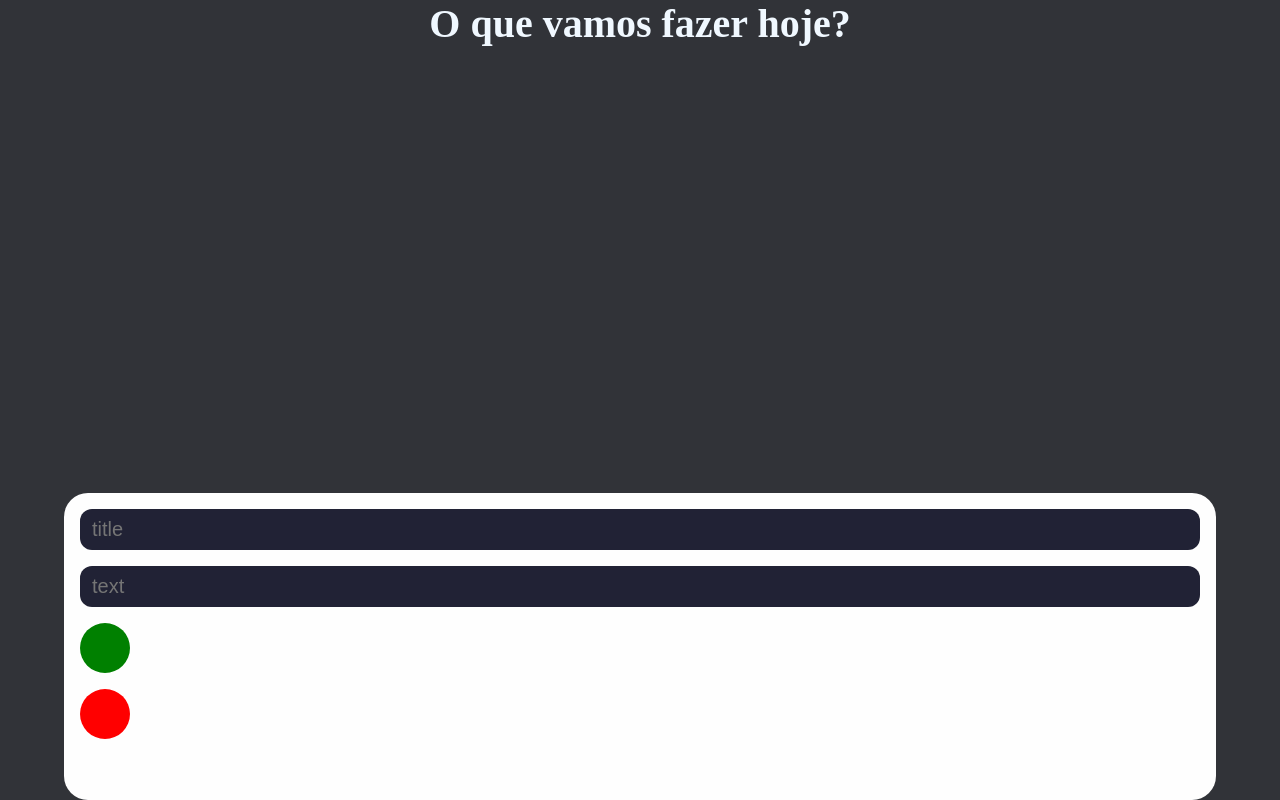
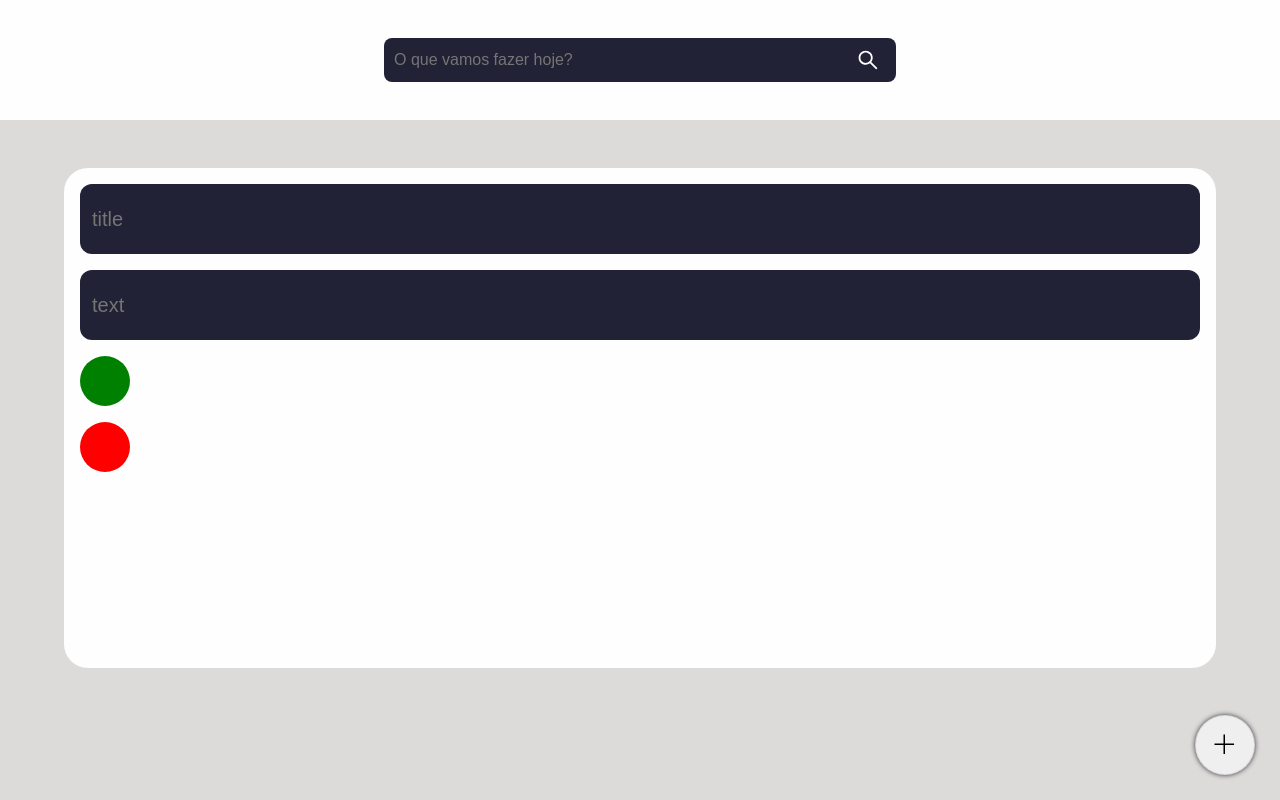
Before and after one commit to Fernando-Filho/Anotacoes, a React (Create React App) app in the folder anotacoes/: page / in a window 1280 px wide. Built offline with nearby package versions, Linux system fonts and the light colour scheme.

Commit message:
Incluso tags semanticas para melhoria da page

```diff
--- a/anotacoes/src/App.js
+++ b/anotacoes/src/App.js
@@ -2,6 +2,8 @@ import "./app.css"
 
 import { useState } from "react";
 
+import Search from "./components/Search/Index";
+import ToAdd from "./components/ToAdd/Index";
 import CaixaDeConteudo from "./components/CaixaDeConteudo/Index";
 import CreateNewNote from "./components/CreateNewNote/Index";
 
@@ -16,10 +18,21 @@ function App() {
   return (
     <div className="App">
 
-      <h1>O que vamos fazer hoje?</h1>
+      <header>
+        <Search
+          placeholder="O que vamos fazer hoje?"
+        />
 
-      <CaixaDeConteudo list={list}/>
-      <CreateNewNote onAddNote={handleSaveNote}/>
+      </header>
+
+      <main>
+        <CaixaDeConteudo list={list}/>
+        <CreateNewNote onAddNote={handleSaveNote}/>
+      </main>
+
+      <footer>
+        <ToAdd/>
+      </footer>
 
     </div>
   );
--- a/anotacoes/src/app.css
+++ b/anotacoes/src/app.css
@@ -2,20 +2,33 @@
     display: flex;
     flex-direction: column;
     align-items: center;
-    gap: 30rem;
-    height: 100vh;
-    width: 100vw;
-    background-color: #313338;
+    height: 100%;
+    width: 100%;
     color: aliceblue;
 }
 
-.App h1{
-    font-size: 40rem;
+.App input{
+    background-color: var(--Preto_1);
+    color: var(--Cinza);
 }
-.App .AppConteudo{
+.App input:focus{
+    outline: none;
+}
+
+.App header{
     display: flex;
     flex-direction: row;
-    gap: 16rem;
-    height: 200rem;
-    flex-wrap: wrap;
+    align-items: center;
+    justify-content: center;
+    height: 120rem;
+    width: 100%;
+    background-color: var(--Branco);
 }
+.App main{
+    display: flex;
+    flex-direction: column;
+    align-items: center;
+    justify-content: center;
+    gap: 24rem;
+    width: 100%;
+}
```
